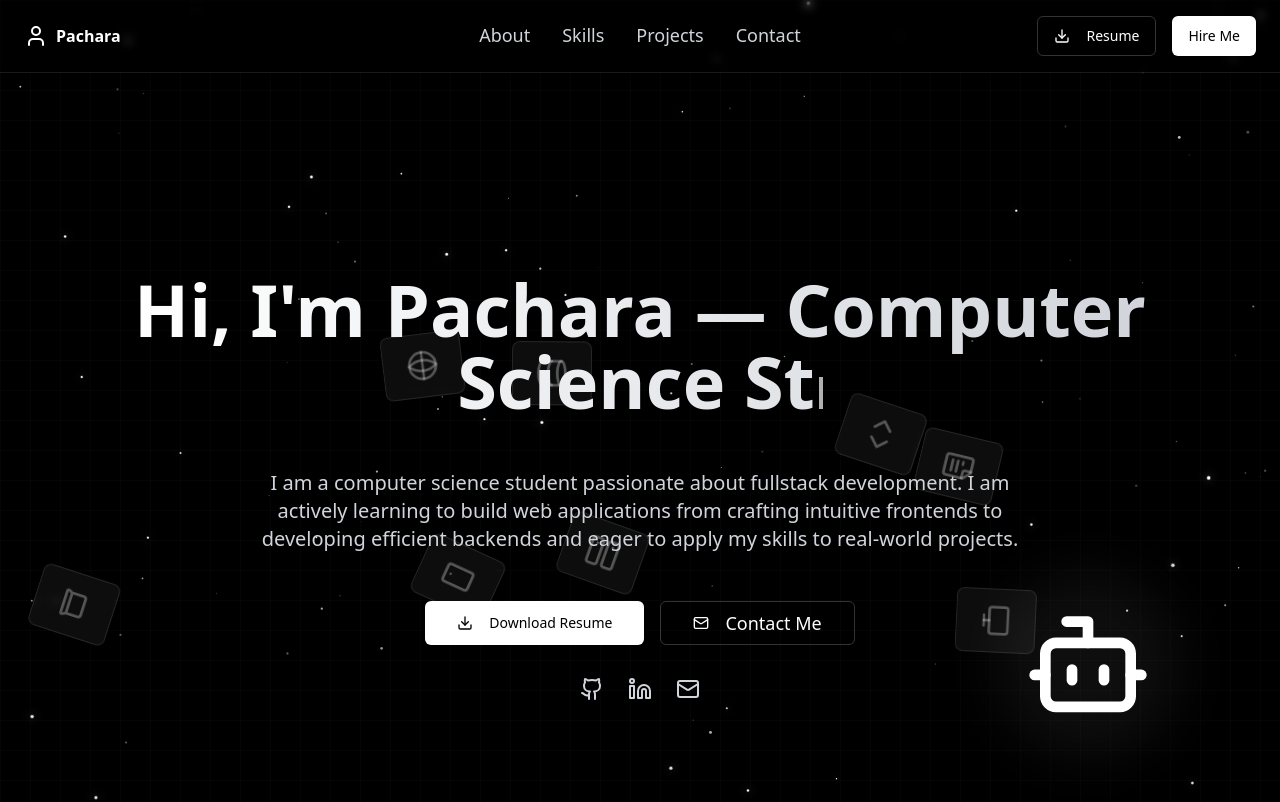
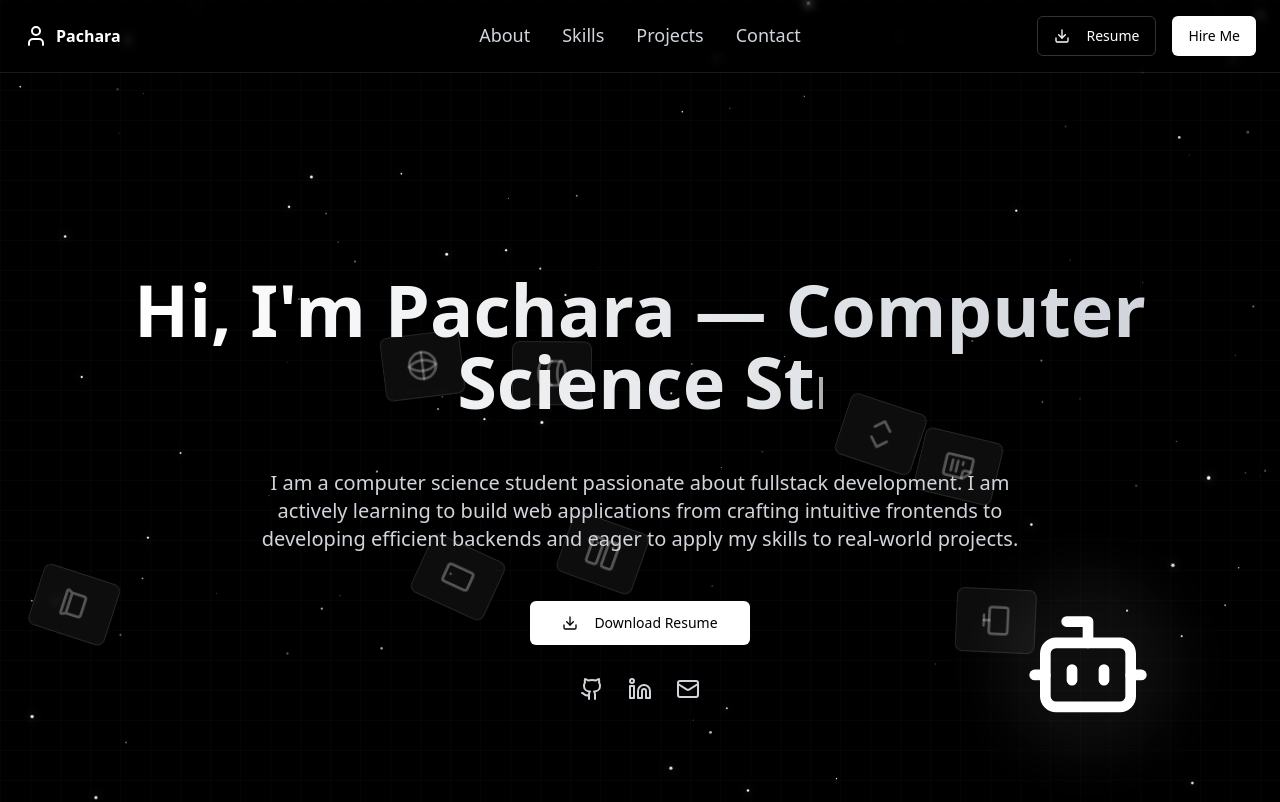
Before and after one commit to pacharasesangngam/WEBNEXT, a Next.js app: page / in a window 1280 px wide. Shown: the top 802 px of the page. Built offline with nearby package versions, Linux system fonts and the light colour scheme.

Commit message:
แก้ Email ซ้ำ

```diff
--- a/components/hero.tsx
+++ b/components/hero.tsx
@@ -75,15 +75,6 @@ export default function Hero() {
           >
             <ResumeDownloadDialog buttonSize="lg" buttonText="Download Resume" />
 
-            <Button
-              size="lg"
-              variant="ghost"
-              className="text-white hover:bg-white/10 hover:text-white px-8 py-4 text-lg transition-all duration-300 border border-white/20 hover:border-white/40"
-              onClick={() => openEmail(PERSONAL_INFO.email, "Let's work together!")}
-            >
-              <Mail className="mr-2 h-6 w-6" />
-              Contact Me
-            </Button>
           </motion.div>
 
           {/* Social Links */}
```
